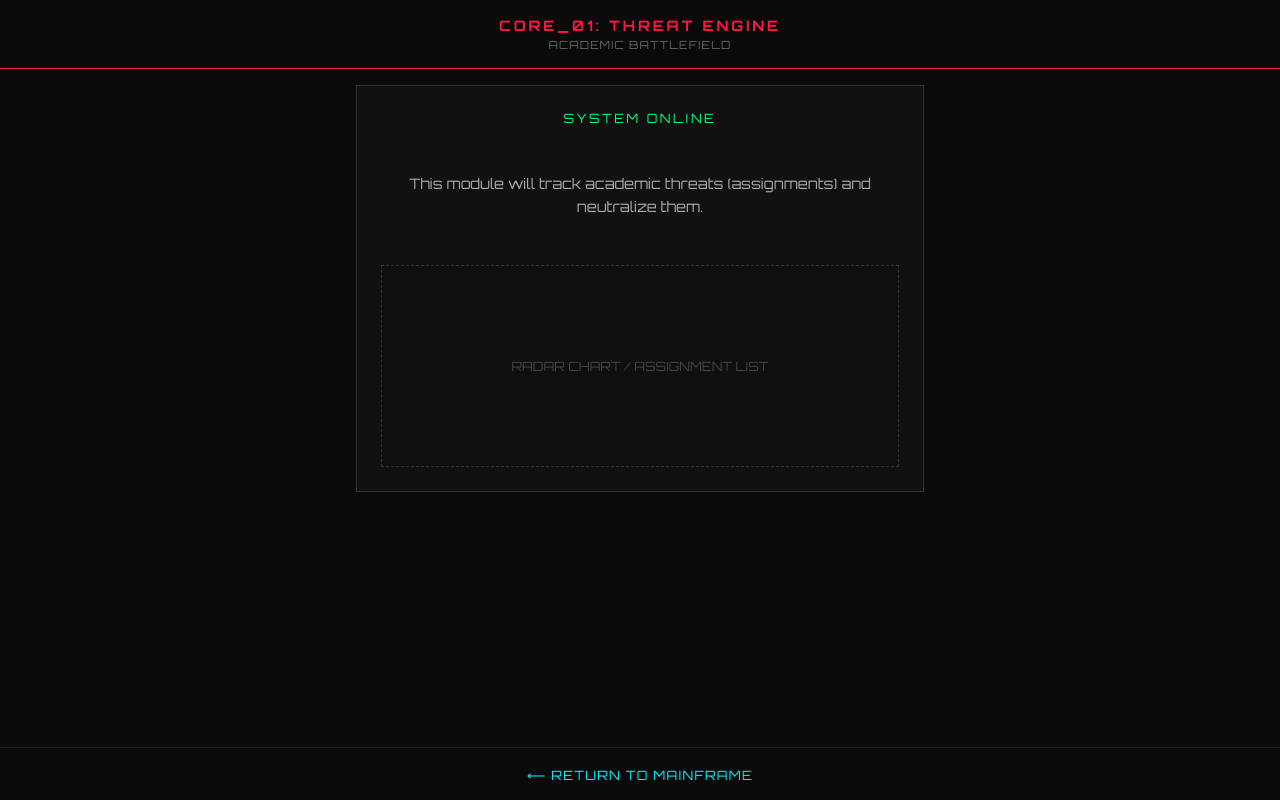
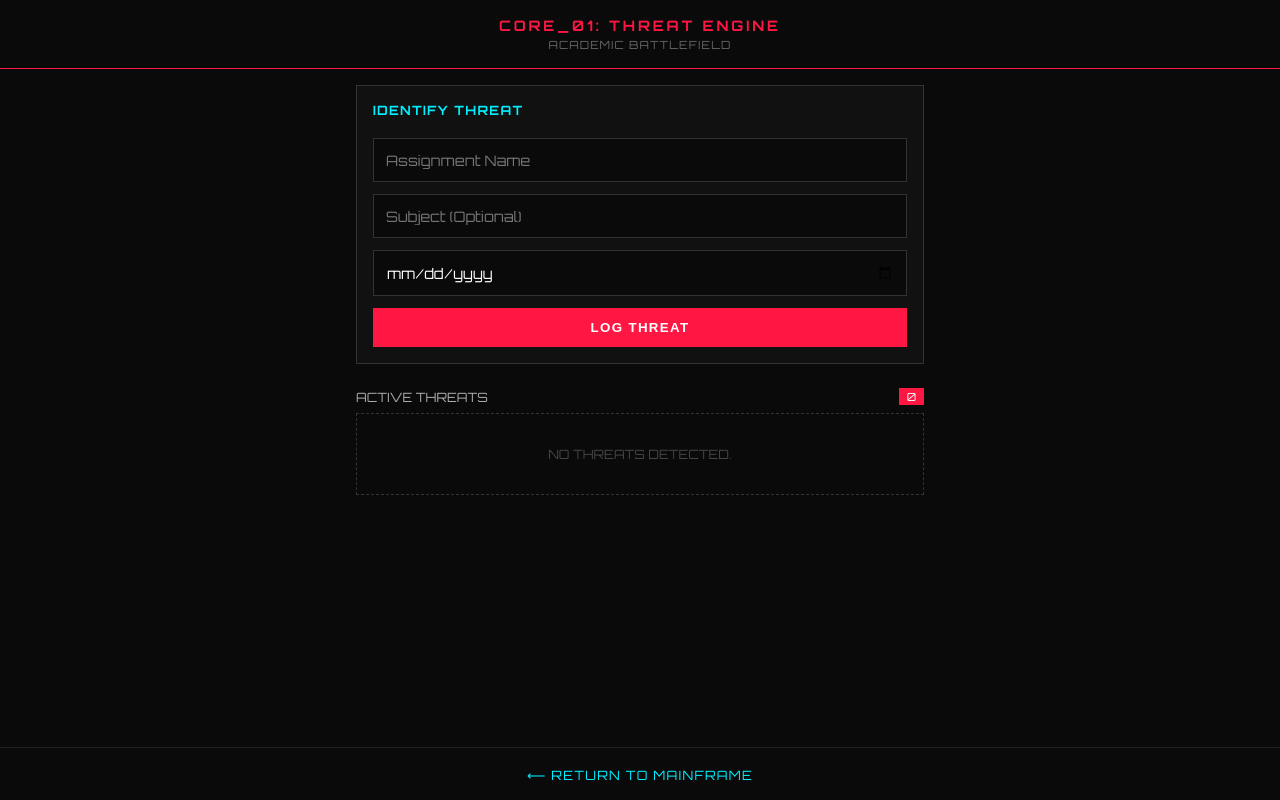
Before and after one commit to zach131/bluelock-terminal, a Next.js app: page /threat-engine in a window 1280 px wide. Built offline with nearby package versions, Linux system fonts and the light colour scheme.

Commit message:
Update page.tsx

```diff
--- a/src/app/threat-engine/page.tsx
+++ b/src/app/threat-engine/page.tsx
@@ -1,12 +1,96 @@
 'use client';
 
+import { useState, useEffect } from 'react';
 import Link from 'next/link';
 
 // ═══════════════════════════════════════════════════════════════
-// THREAT ENGINE (Academics)
+// TYPES
+// ═══════════════════════════════════════════════════════════════
+
+interface Threat {
+  id: string;
+  name: string;
+  subject: string;
+  dueDate: string;
+  status: 'ACTIVE' | 'NEUTRALIZED';
+  level: 'S' | 'A' | 'B' | 'C';
+}
+
+// ═══════════════════════════════════════════════════════════════
+// UTILITY FUNCTIONS
+// ═══════════════════════════════════════════════════════════════
+
+function calculateThreatLevel(dueDate: string): 'S' | 'A' | 'B' | 'C' {
+  const now = new Date();
+  const due = new Date(dueDate);
+  const diffDays = Math.ceil((due.getTime() - now.getTime()) / (1000 * 60 * 60 * 24));
+
+  if (diffDays <= 1) return 'S'; // Critical
+  if (diffDays <= 3) return 'A'; // High
+  if (diffDays <= 7) return 'B'; // Medium
+  return 'C'; // Low
+}
+
+function getThreatColor(level: 'S' | 'A' | 'B' | 'C'): string {
+  switch (level) {
+    case 'S': return '#FF1744'; // Red
+    case 'A': return '#FF9100'; // Orange
+    case 'B': return '#FFEA00'; // Yellow
+    case 'C': return '#00E676'; // Green
+    default: return '#FFF';
+  }
+}
+
+// ═══════════════════════════════════════════════════════════════
+// MAIN COMPONENT
 // ═══════════════════════════════════════════════════════════════
 
 export default function ThreatEngine() {
+  const [threats, setThreats] = useState<Threat[]>([]);
+  const [name, setName] = useState('');
+  const [subject, setSubject] = useState('');
+  const [dueDate, setDueDate] = useState('');
+  const [loaded, setLoaded] = useState(false);
+
+  // Load
+  useEffect(() => {
+    const stored = localStorage.getItem('bluelock_threats');
+    if (stored) setThreats(JSON.parse(stored));
+    setLoaded(true);
+  }, []);
+
+  // Save
+  useEffect(() => {
+    if (loaded) localStorage.setItem('bluelock_threats', JSON.stringify(threats));
+  }, [threats, loaded]);
+
+  const handleAddThreat = () => {
+    if (!name || !dueDate) return;
+
+    const newThreat: Threat = {
+      id: Date.now().toString(),
+      name,
+      subject,
+      dueDate,
+      status: 'ACTIVE',
+      level: calculateThreatLevel(dueDate),
+    };
+
+    setThreats(prev => [...prev, newThreat].sort((a, b) => {
+      // Sort by Level priority
+      const order = { S: 0, A: 1, B: 2, C: 3 };
+      return order[a.level] - order[b.level];
+    }));
+
+    setName('');
+    setSubject('');
+    setDueDate('');
+  };
+
+  const handleNeutralize = (id: string) => {
+    setThreats(prev => prev.filter(t => t.id !== id));
+  };
+
   return (
     <main style={styles.main}>
       <header style={styles.header}>
@@ -15,15 +99,69 @@ export default function ThreatEngine() {
       </header>
 
       <div style={styles.content}>
-        <div style={styles.card}>
-          <div style={styles.statusAlert}>SYSTEM ONLINE</div>
-          <p style={styles.text}>
-            This module will track academic threats (assignments) and neutralize them.
-          </p>
-          <div style={styles.placeholderBox}>
-            <span style={styles.placeholderText}>RADAR CHART / ASSIGNMENT LIST</span>
+
+        {/* INPUT FORM */}
+        <section style={styles.section}>
+          <div style={styles.card}>
+            <div style={styles.inputLabel}>IDENTIFY THREAT</div>
+            <input
+              type="text"
+              placeholder="Assignment Name"
+              value={name}
+              onChange={(e) => setName(e.target.value)}
+              style={styles.input}
+            />
+            <input
+              type="text"
+              placeholder="Subject (Optional)"
+              value={subject}
+              onChange={(e) => setSubject(e.target.value)}
+              style={styles.input}
+            />
+            <input
+              type="date"
+              value={dueDate}
+              onChange={(e) => setDueDate(e.target.value)}
+              style={styles.input}
+            />
+            <button onClick={handleAddThreat} style={styles.addButton}>
+              LOG THREAT
+            </button>
           </div>
-        </div>
+        </section>
+
+        {/* ACTIVE THREATS */}
+        <section style={styles.section}>
+          <div style={styles.statusHeader}>
+            <span>ACTIVE THREATS</span>
+            <span style={styles.count}>{threats.length}</span>
+          </div>
+
+          {loaded && threats.length === 0 && (
+            <div style={styles.emptyState}>NO THREATS DETECTED.</div>
+          )}
+
+          <div style={styles.threatList}>
+            {threats.map((threat) => (
+              <div key={threat.id} style={{ ...styles.threatCard, borderLeftColor: getThreatColor(threat.level) }}>
+                <div style={styles.threatTop}>
+                  <span style={styles.threatName}>{threat.name}</span>
+                  <span style={{ ...styles.levelBadge, color: getThreatColor(threat.level) }}>
+                    {threat.level}-CLASS
+                  </span>
+                </div>
+                <div style={styles.threatMeta}>
+                  {threat.subject && <span>{threat.subject} | </span>}
+                  <span>DUE: {new Date(threat.dueDate).toLocaleDateString()}</span>
+                </div>
+                <button onClick={() => handleNeutralize(threat.id)} style={styles.neutralizeBtn}>
+                  NEUTRALIZE
+                </button>
+              </div>
+            ))}
+          </div>
+        </section>
+
       </div>
 
       <footer style={styles.footer}>
@@ -36,7 +174,7 @@ export default function ThreatEngine() {
 }
 
 // ═══════════════════════════════════════════════════════════════
-// STYLES (Local to this Core)
+// STYLES
 // ═══════════════════════════════════════════════════════════════
 
 const styles: { [key: string]: React.CSSProperties } = {
@@ -51,7 +189,7 @@ const styles: { [key: string]: React.CSSProperties } = {
   header: {
     padding: '1rem',
     textAlign: 'center',
-    borderBottom: '1px solid #FF1744', // Red for Threat
+    borderBottom: '1px solid #FF1744',
     backgroundColor: '#0A0A0A',
   },
   headerTitle: {
@@ -74,38 +212,105 @@ const styles: { [key: string]: React.CSSProperties } = {
     width: '100%',
     boxSizing: 'border-box',
   },
+  section: {
+    marginBottom: '1.5rem',
+  },
   card: {
     backgroundColor: '#111',
     border: '1px solid #333',
-    padding: '1.5rem',
+    padding: '1rem',
     display: 'flex',
     flexDirection: 'column',
-    gap: '1rem',
+    gap: '0.75rem',
+  },
+  inputLabel: {
+    fontSize: '0.8rem',
+    fontWeight: 'bold',
+    color: '#00F0FF',
+    letterSpacing: '0.1em',
+    marginBottom: '0.5rem',
+  },
+  input: {
+    backgroundColor: '#0A0A0A',
+    border: '1px solid #333',
+    color: '#FFF',
+    padding: '0.75rem',
+    fontSize: '0.9rem',
+    fontFamily: 'inherit',
+    outline: 'none',
+  },
+  addButton: {
+    backgroundColor: '#FF1744',
+    color: '#FFF',
+    border: 'none',
+    padding: '0.75rem',
+    fontWeight: 'bold',
+    cursor: 'pointer',
+    letterSpacing: '0.1em',
+  },
+  statusHeader: {
+    display: 'flex',
+    justifyContent: 'space-between',
+    alignItems: 'center',
+    marginBottom: '0.5rem',
+    fontSize: '0.8rem',
+    color: '#AAA',
+  },
+  count: {
+    backgroundColor: '#FF1744',
+    color: '#FFF',
+    padding: '0.1rem 0.5rem',
+    fontSize: '0.7rem',
+  },
+  emptyState: {
     textAlign: 'center',
+    color: '#444',
+    padding: '2rem',
+    border: '1px dashed #333',
+    fontSize: '0.8rem',
   },
-  statusAlert: {
+  threatList: {
+    display: 'flex',
+    flexDirection: 'column',
+    gap: '0.5rem',
+  },
+  threatCard: {
+    backgroundColor: '#111',
+    border: '1px solid #333',
+    borderLeft: '4px solid', // Color set inline
+    padding: '1rem',
+    display: 'flex',
+    flexDirection: 'column',
+    gap: '0.5rem',
+  },
+  threatTop: {
+    display: 'flex',
+    justifyContent: 'space-between',
+    alignItems: 'center',
+  },
+  threatName: {
+    fontWeight: 'bold',
+    fontSize: '1rem',
+  },
+  levelBadge: {
+    fontSize: '0.7rem',
+    fontWeight: 'bold',
+    padding: '0.2rem 0.4rem',
+    border: '1px solid currentColor',
+  },
+  threatMeta: {
+    fontSize: '0.75rem',
+    color: '#888',
+  },
+  neutralizeBtn: {
+    alignSelf: 'flex-end',
+    backgroundColor: 'transparent',
     color: '#00FF7F',
-    fontSize: '0.8rem',
-    letterSpacing: '0.2em',
-    marginBottom: '1rem',
-  },
-  text: {
-    color: '#AAA',
-    fontSize: '0.9rem',
-    lineHeight: 1.6,
-  },
-  placeholderBox: {
-    marginTop: '1rem',
-    height: '200px',
-    border: '1px dashed #333',
-    display: 'flex',
-    alignItems: 'center',
-    justifyContent: 'center',
-    backgroundColor: '#0F0F0F',
-  },
-  placeholderText: {
-    color: '#444',
-    fontSize: '0.8rem',
+    border: '1px solid #00FF7F',
+    padding: '0.4rem 0.8rem',
+    fontSize: '0.7rem',
+    cursor: 'pointer',
+    marginTop: '0.5rem',
   },
   footer: {
     textAlign: 'center',
```
